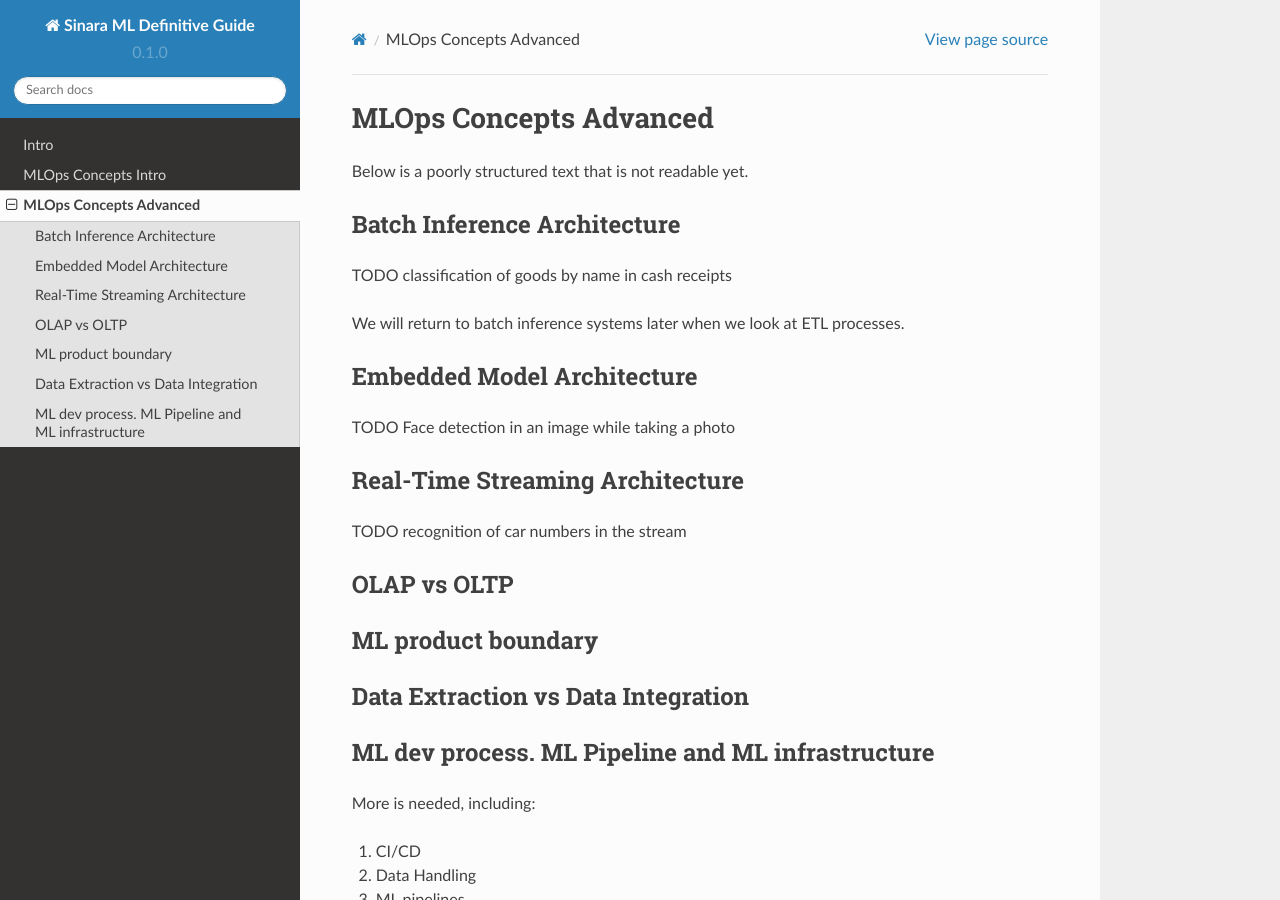
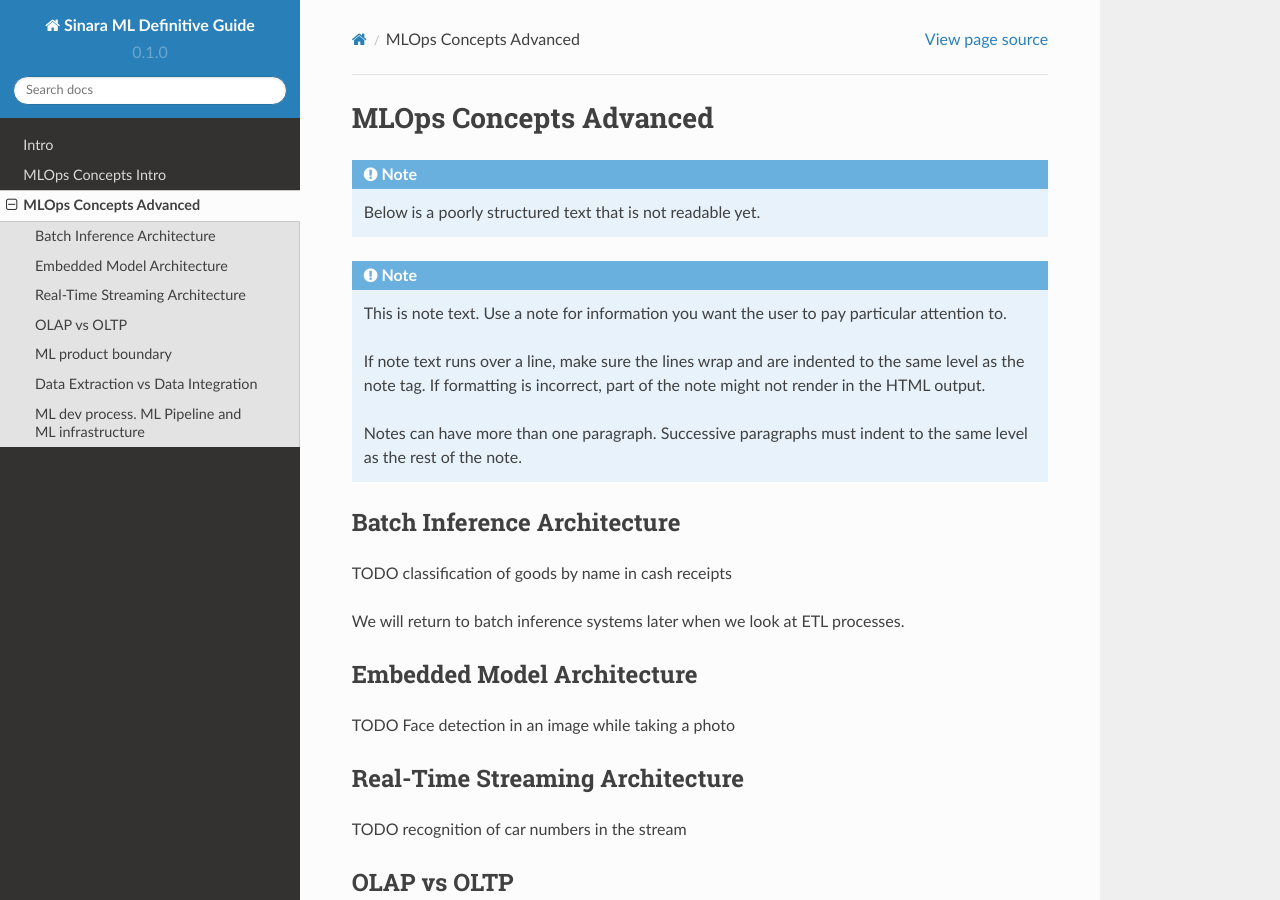
Before and after one commit to 4-DS/SinaraML-Def-Guide, a Sphinx documentation site: the page built from docs/source/concepts_advanced.rst, in a window 1280 px wide and 900 px high. Built offline with Sphinx 7.4.7 and the Read the Docs theme 2.0.0, drawn with Linux system fonts in a browser that asks for light colours.

Commit message:
Update concepts_advanced.rst

```diff
--- a/docs/source/concepts_advanced.rst
+++ b/docs/source/concepts_advanced.rst
@@ -1,7 +1,19 @@
 MLOps Concepts Advanced
 #######################
 
-Below is a poorly structured text that is not readable yet.
+.. note::
+  Below is a poorly structured text that is not readable yet.
+
+.. note::
+   This is note text. Use a note for information you want the user to
+   pay particular attention to.
+
+   If note text runs over a line, make sure the lines wrap and are indented to
+   the same level as the note tag. If formatting is incorrect, part of the note
+   might not render in the HTML output.
+
+   Notes can have more than one paragraph. Successive paragraphs must
+   indent to the same level as the rest of the note.
 
 Batch Inference Architecture
 ============================
```
